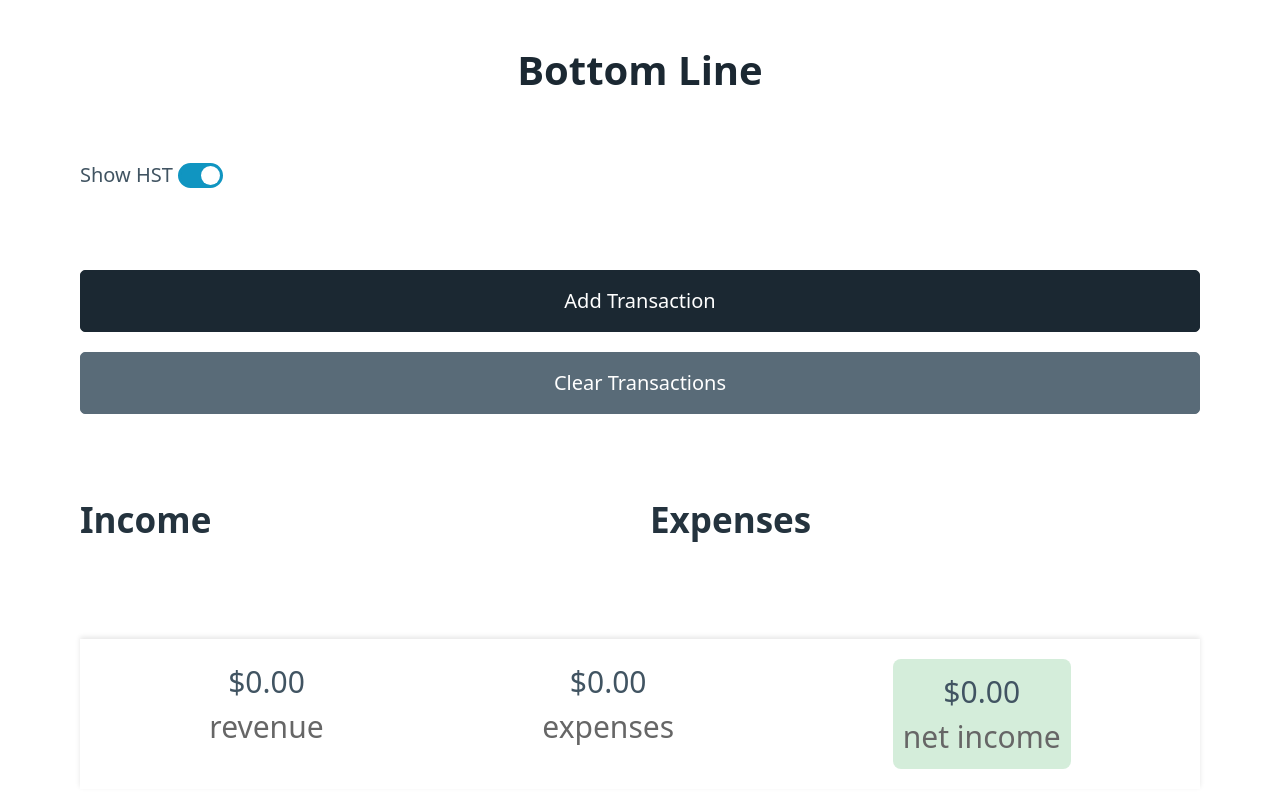
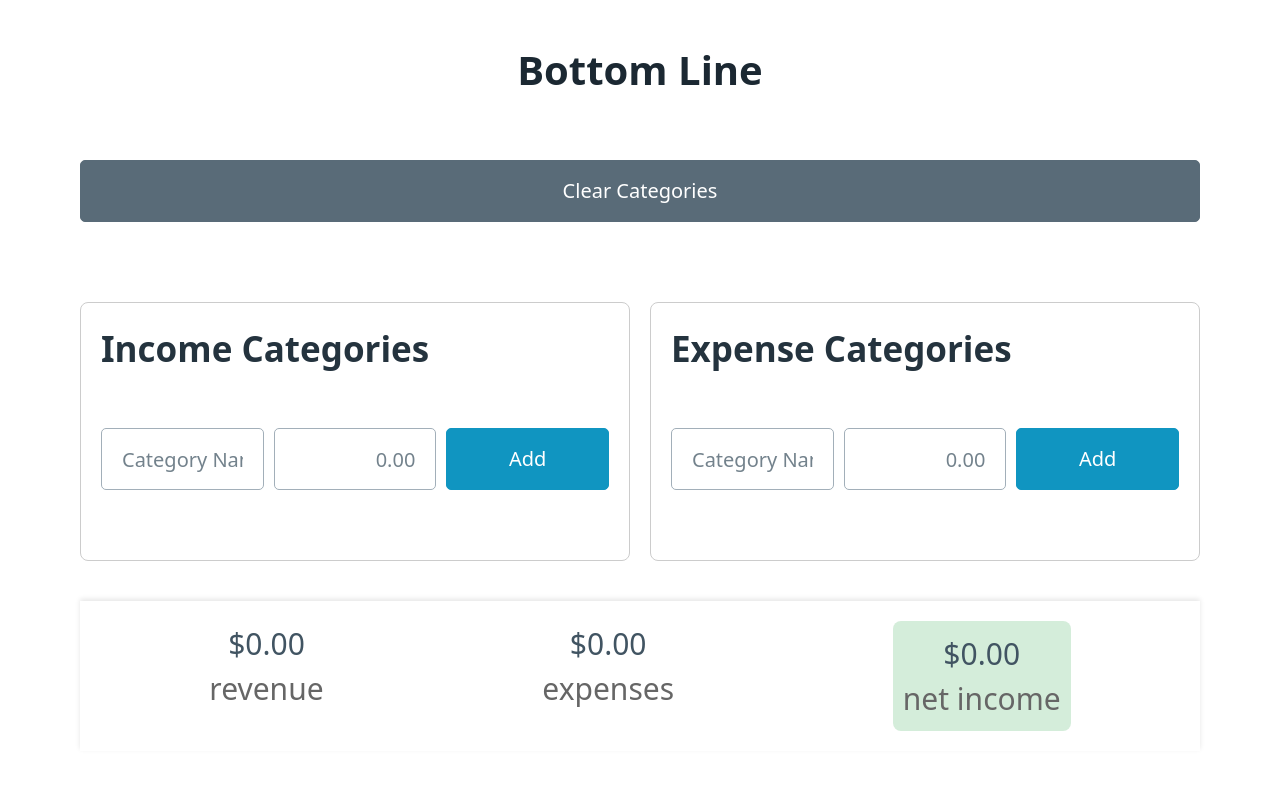
Before and after one commit to cdslipp/bottom-line, a SvelteKit app: page / in a window 1280 px wide. Shown: the top 808 px of the page. Built offline with nearby package versions, Linux system fonts and the light colour scheme.

Commit message:
Fleshing out category adding logic

```diff
--- /dev/null
+++ b/src/lib/CurrencyInput.svelte
@@ -0,0 +1,35 @@
+<script>
+	export let value = 0;
+
+	const formatValue = (val) => {
+		let numericValue = String(val).replace(/\D/g, '');
+		if (numericValue === '') {
+			return '';
+		}
+		numericValue = (parseFloat(numericValue) / 100).toFixed(2);
+		return numericValue;
+	};
+
+	$: value = formatValue(value);
+
+	const handleInput = (e) => {
+		value = e.target.value;
+	};
+</script>
+
+<input type="text" bind:value on:input={handleInput} placeholder="0.00" />
+
+<style>
+	input[type='text'] {
+		-moz-appearance: textfield;
+	}
+	input::-webkit-outer-spin-button,
+	input::-webkit-inner-spin-button {
+		-webkit-appearance: none;
+		margin: 0;
+	}
+	input {
+		width: 100px;
+		text-align: right;
+	}
+</style>
--- a/src/routes/+page.svelte
+++ b/src/routes/+page.svelte
@@ -1,87 +1,58 @@
 <script>
-	import { onMount } from 'svelte';
 	import { writable, derived } from 'svelte/store';
-	import CategoryLine from '$lib/CategoryLine.svelte';
+	import CurrencyInput from '$lib/CurrencyInput.svelte';
 
-	// Categories for budget
-	let categories = [
-		{ id: 1, name: 'Company', budget: 0, subtotal: 0, subcategories: [] },
-		{ id: 2, name: 'Designers', budget: 0, subtotal: 0, subcategories: [] },
-		{ id: 3, name: 'Production Staff', budget: 0, subtotal: 0, subcategories: [] },
-		{ id: 4, name: 'Set Construction Materials', budget: 0, subtotal: 0, subcategories: [] },
-		{ id: 5, name: 'Set Construction Labour', budget: 0, subtotal: 0, subcategories: [] },
-		{ id: 6, name: 'Lighting', budget: 0, subtotal: 0, subcategories: [] },
-		{ id: 7, name: 'Video', budget: 0, subtotal: 0, subcategories: [] },
-		{ id: 8, name: 'Costumes', budget: 0, subtotal: 0, subcategories: [] },
-		{ id: 9, name: 'Hair and Makeup', budget: 0, subtotal: 0, subcategories: [] },
-		{ id: 10, name: 'Contingency', budget: 0, subtotal: 0, subcategories: [] }
-	];
+	// Categories for income and expenses
+	let incomeCategories = writable([]);
+	let expenseCategories = writable([]);
 
-	let transactions = writable([]);
+	let newIncomeCategory = '';
+	let newIncomeAmount = '';
+	let newExpenseCategory = '';
+	let newExpenseAmount = '';
 
-	let description = writable('');
-	let amount = writable('');
-	let category = writable('');
-	let date = writable('');
-	let includeHST = writable(true);
-
-	const today = new Date().toISOString().substr(0, 10);
-	date.set(today);
-
-	const addTransaction = () => {
-		const subtotal = parseFloat($amount);
-		const salesTax = $includeHST ? subtotal * 0.13 : 0;
-		const total = subtotal + salesTax;
-
-		const transaction = {
-			description: $description,
-			subtotal: subtotal.toFixed(2),
-			salesTax: salesTax.toFixed(2),
-			total: total.toFixed(2),
-			date: $date,
-			categoryId: categories.find((c) => c.name === $category).id,
-			type: $category === 'Income' ? 'income' : 'expense'
-		};
-
-		transactions.update((current) => [...current, transaction]);
-
-		// Reset form fields
-		description.set('');
-		amount.set('');
-		category.set('');
-		date.set(today);
-		closeDialog();
+	const addIncomeCategory = () => {
+		if (newIncomeCategory.trim()) {
+			incomeCategories.update((categories) => [
+				...categories,
+				{ name: newIncomeCategory, budgetedAmount: parseFloat(newIncomeAmount) || 0 }
+			]);
+			newIncomeCategory = '';
+			newIncomeAmount = '';
+		}
 	};
 
-	const clearTransactions = () => {
-		transactions.set([]);
-		categories.forEach((category) => (category.subtotal = 0));
+	const addExpenseCategory = () => {
+		if (newExpenseCategory.trim()) {
+			expenseCategories.update((categories) => [
+				...categories,
+				{ name: newExpenseCategory, budgetedAmount: parseFloat(newExpenseAmount) || 0 }
+			]);
+			newExpenseCategory = '';
+			newExpenseAmount = '';
+		}
 	};
 
-	const toggleHST = () => {
-		includeHST.set(!$includeHST);
+	const updateCategoryAmount = (category, type, amount) => {
+		const updateFn = type === 'income' ? incomeCategories : expenseCategories;
+		updateFn.update((categories) =>
+			categories.map((cat) =>
+				cat === category ? { ...cat, budgetedAmount: parseFloat(amount) || 0 } : cat
+			)
+		);
 	};
 
-	let dialog;
-	const openDialog = () => {
-		dialog.showModal();
-	};
-	const closeDialog = () => {
-		dialog.close();
+	const clearCategories = () => {
+		incomeCategories.set([]);
+		expenseCategories.set([]);
 	};
 
-	const totalIncome = derived(transactions, ($transactions) =>
-		$transactions
-			.filter((t) => t.type === 'income')
-			.reduce((sum, t) => sum + parseFloat(t.total), 0)
-			.toFixed(2)
+	const totalIncome = derived(incomeCategories, ($incomeCategories) =>
+		$incomeCategories.reduce((sum, cat) => sum + cat.budgetedAmount, 0).toFixed(2)
 	);
 
-	const totalExpenses = derived(transactions, ($transactions) =>
-		$transactions
-			.filter((t) => t.type === 'expense')
-			.reduce((sum, t) => sum + parseFloat(t.total), 0)
-			.toFixed(2)
+	const totalExpenses = derived(expenseCategories, ($expenseCategories) =>
+		$expenseCategories.reduce((sum, cat) => sum + cat.budgetedAmount, 0).toFixed(2)
 	);
 
 	const netIncome = derived([totalIncome, totalExpenses], ([$totalIncome, $totalExpenses]) =>
@@ -94,72 +65,56 @@
 		<h1>Bottom Line</h1>
 	</header>
 
-	<section class="hst-toggle">
-		<label>
-			Show HST
-			<input type="checkbox" role="switch" bind:checked={$includeHST} on:click={toggleHST} />
-		</label>
+	<section>
+		<button on:click={clearCategories} class="secondary">Clear Categories</button>
 	</section>
-
-	<section>
-		<button on:click={openDialog} class="contrast">Add Transaction</button>
-		<button on:click={clearTransactions} class="secondary">Clear Transactions</button>
-	</section>
-
-	<dialog bind:this={dialog}>
-		<article>
-			<header>
-				<button aria-label="Close" on:click={closeDialog} rel="prev">X</button>
-				<h2>Add Transaction</h2>
-			</header>
-			<form on:submit|preventDefault={addTransaction}>
-				<div class="grid">
-					<label for="date">
-						Date
-						<input type="date" id="date" bind:value={$date} required />
-					</label>
-					<label for="description">
-						Description
-						<input type="text" id="description" bind:value={$description} required />
-					</label>
-					<label for="amount">
-						Amount
-						<input type="text" id="amount" bind:value={$amount} placeholder="0.00" required />
-					</label>
-					<label for="category">
-						Category
-						<select id="category" bind:value={$category} required>
-							<option value="" disabled selected>Select Category</option>
-							{#each categories as category}
-								<option value={category.name}>{category.name}</option>
-							{/each}
-						</select>
-					</label>
-				</div>
-				<footer>
-					<button type="button" class="secondary" on:click={closeDialog}>Cancel</button>
-					<button type="submit" class="contrast">Add Transaction</button>
-				</footer>
-			</form>
-		</article>
-	</dialog>
 
 	<div class="container">
 		<div class="column">
-			<h2>Income</h2>
+			<h2>Income Categories</h2>
 			<div>
-				{#each $transactions.filter((t) => t.type === 'income') as transaction, index}
-					<TransactionLine {transaction} />
+				{#each $incomeCategories as category}
+					<div class="category-item">
+						<span>{category.name}</span>
+						<CurrencyInput
+							bind:value={category.budgetedAmount}
+							on:input={(e) => updateCategoryAmount(category, 'income', e.target.value)}
+						/>
+					</div>
 				{/each}
+				<div class="add-category">
+					<form on:submit|preventDefault={addIncomeCategory}>
+						<fieldset role="group">
+							<input type="text" bind:value={newIncomeCategory} placeholder="Category Name" />
+							<CurrencyInput bind:value={newIncomeAmount} />
+							<button type="submit">Add</button>
+						</fieldset>
+					</form>
+				</div>
 			</div>
 		</div>
 
 		<div class="column">
-			<h2>Expenses</h2>
+			<h2>Expense Categories</h2>
 			<div>
-				{#each $transactions.filter((t) => t.type === 'expense') as transaction, index}
-					<TransactionLine {transaction} />
+				{#each $expenseCategories as category}
+					<div class="category-item">
+						<span>{category.name}</span>
+						<CurrencyInput
+							bind:value={category.budgetedAmount}
+							on:input={(e) => updateCategoryAmount(category, 'expense', e.target.value)}
+						/>
+					</div>
 				{/each}
+				<div class="add-category">
+					<form on:submit|preventDefault={addExpenseCategory}>
+						<fieldset role="group">
+							<input type="text" bind:value={newExpenseCategory} placeholder="Category Name" />
+							<CurrencyInput bind:value={newExpenseAmount} />
+							<button type="submit">Add</button>
+						</fieldset>
+					</form>
+				</div>
 			</div>
 		</div>
 	</div>
@@ -206,16 +161,28 @@
 
 	.column {
 		flex: 1;
+		padding: 1rem;
+		border: 1px solid #ccc;
+		border-radius: 8px;
 	}
 
-	.transaction-item {
+	.category-item {
 		display: flex;
 		justify-content: space-between;
 		padding: 0.5rem 0;
+		align-items: center;
 	}
 
-	.transaction-item:nth-child(odd) {
-		background-color: #f5f5f5;
+	.add-category fieldset {
+		display: flex;
+		flex-direction: row;
+		align-items: center;
+		gap: 0.5rem;
+	}
+
+	.category-item input {
+		width: 100px;
+		text-align: right;
 	}
 
 	.bottom-line {
@@ -261,16 +228,4 @@
 		background-color: #f8d7da;
 		color: #721c24;
 	}
-
-	.grid label {
-		display: flex;
-		flex-direction: column;
-		margin-bottom: 1rem;
-	}
-
-	.grid {
-		display: flex;
-		flex-direction: column;
-		gap: 1rem;
-	}
 </style>
```
